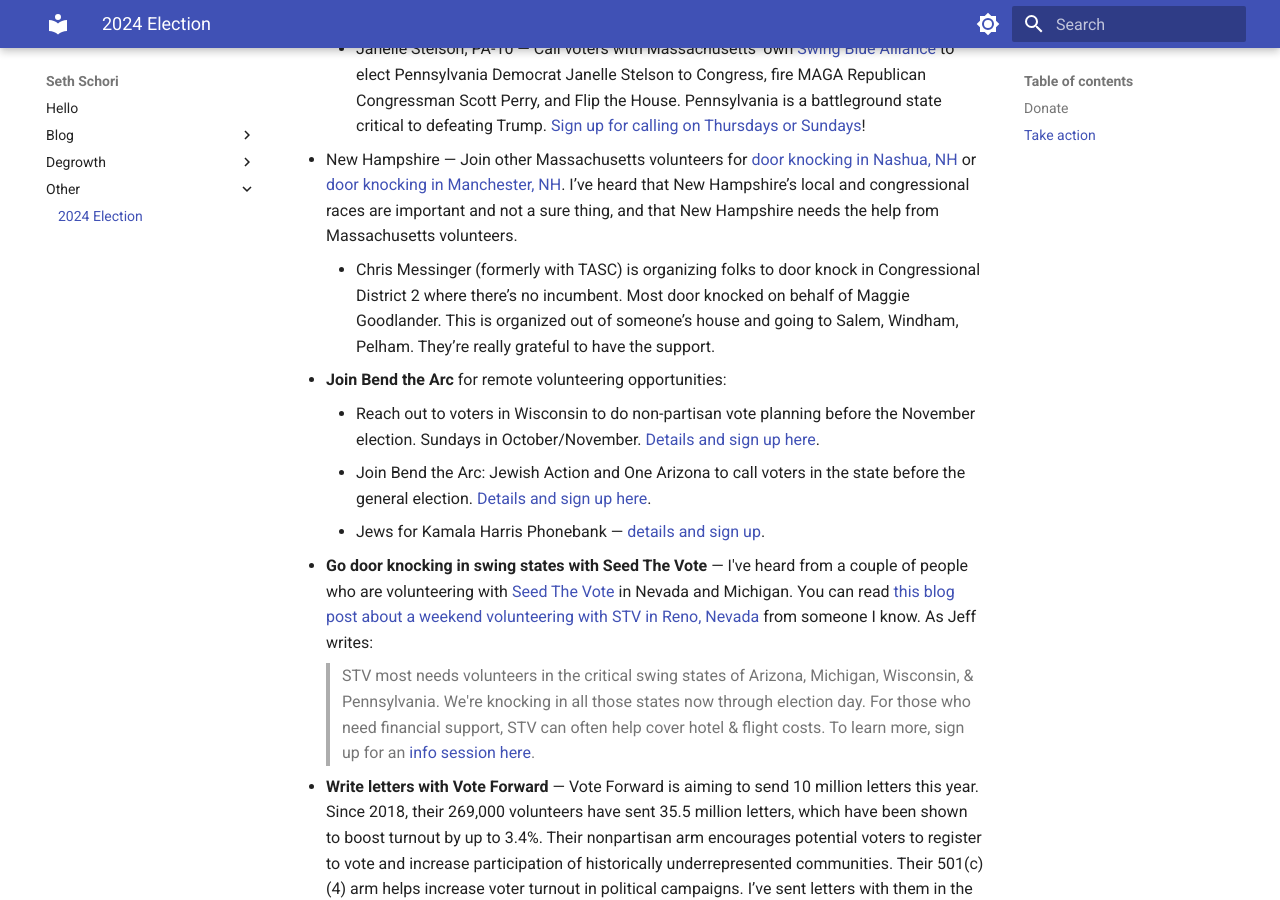
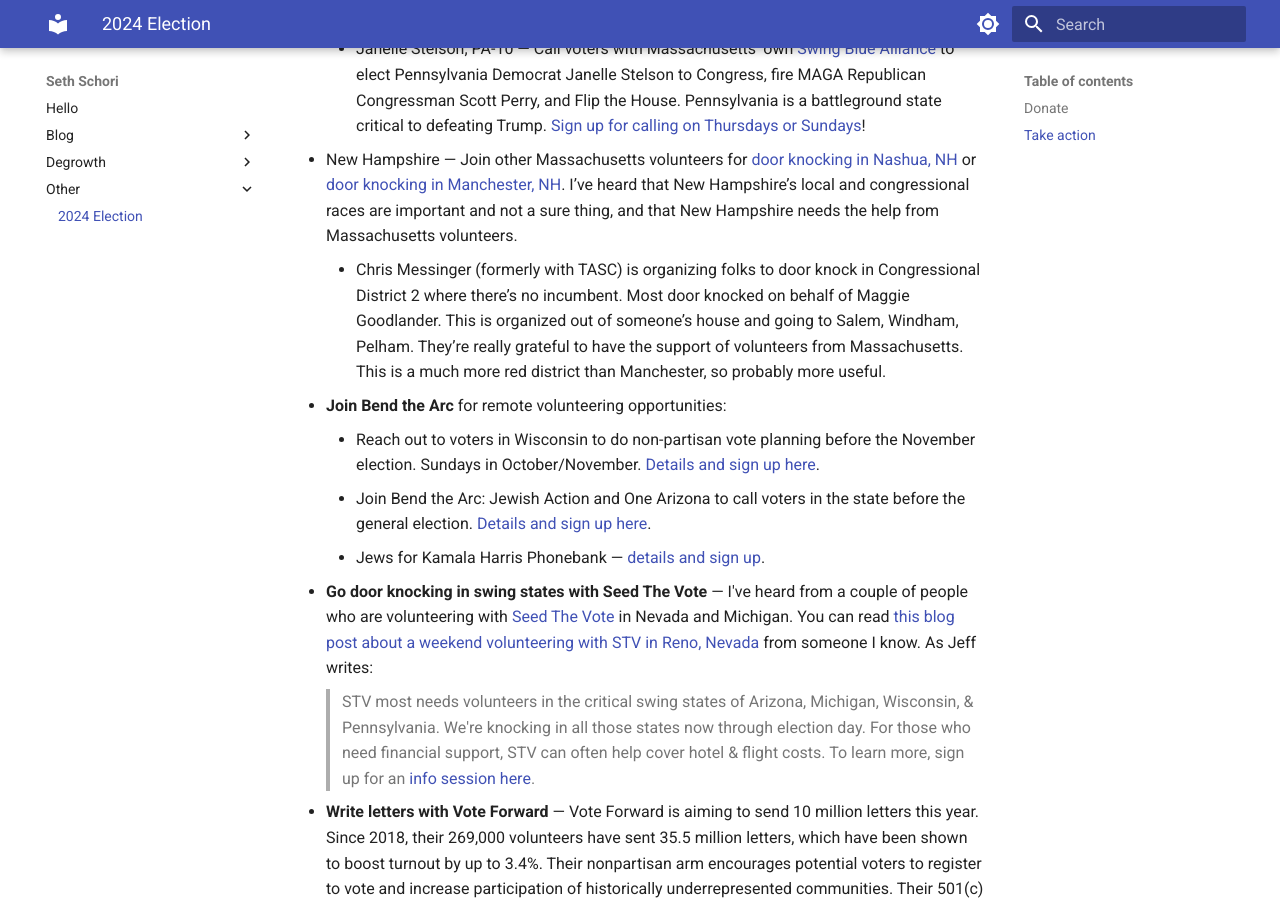
Before and after one commit to sethschori/sethschori.github.io, an MkDocs documentation site: the page built from docs/other/2024-election.md, in a window 1280 px wide and 900 px high, scrolled down 722 px. Built offline with MkDocs 1.6.1 and Material for MkDocs 9.7.7, drawn with Linux system fonts in a browser that asks for light colours.

Commit message:
vault backup: 2024-09-29 11:16:22

```diff
--- a/docs/other/2024-election.md
+++ b/docs/other/2024-election.md
@@ -12,7 +12,7 @@
 - Visit [**Swing Blue Alliance**](https://swingbluealliance.org/) — SBA is the largest all-volunteer, Democratic grassroots organization headquartered in Massachusetts. They have all kinds of actions — phone banking, canvassing, texting, postcarding, letter writing, etc. — so you can find what works best for you.
 	- Janelle Stelson, PA-10 — Call voters with Massachusetts’ own [Swing Blue Alliance](https://swingbluealliance.org/) to elect Pennsylvania Democrat Janelle Stelson to Congress, fire MAGA Republican Congressman Scott Perry, and Flip the House. Pennsylvania is a battleground state critical to defeating Trump. [Sign up for calling on Thursdays or Sundays](https://www.mobilize.us/swingbluealliance/event/644234/)!
 - New Hampshire — Join other Massachusetts volunteers for [door knocking in Nashua, NH](https://www.mobilize.us/massdems/event/636785/) or [door knocking in Manchester, NH](https://www.mobilize.us/massdems/event/634549/). I’ve heard that New Hampshire’s local and congressional races are important and not a sure thing, and that New Hampshire needs the help from Massachusetts volunteers.
-	- Chris Messinger (formerly with TASC) is organizing folks to door knock in Congressional District 2 where there’s no incumbent. Most door knocked on behalf of Maggie Goodlander. This is organized out of someone’s house and going to Salem, Windham, Pelham. They’re really grateful to have the support.
+	- Chris Messinger (formerly with TASC) is organizing folks to door knock in Congressional District 2 where there’s no incumbent. Most door knocked on behalf of Maggie Goodlander. This is organized out of someone’s house and going to Salem, Windham, Pelham. They’re really grateful to have the support of volunteers from Massachusetts. This is a much more red district than Manchester, so probably more useful.
 - **Join Bend the Arc** for remote volunteering opportunities:
 	- Reach out to voters in Wisconsin to do non-partisan vote planning before the November election. Sundays in October/November. [Details and sign up here](https://www.mobilize.us/bendthearc/event/686040/).
 	- Join Bend the Arc: Jewish Action and One Arizona to call voters in the state before the general election. [Details and sign up here](https://www.mobilize.us/bendthearc/event/689796/).
```
